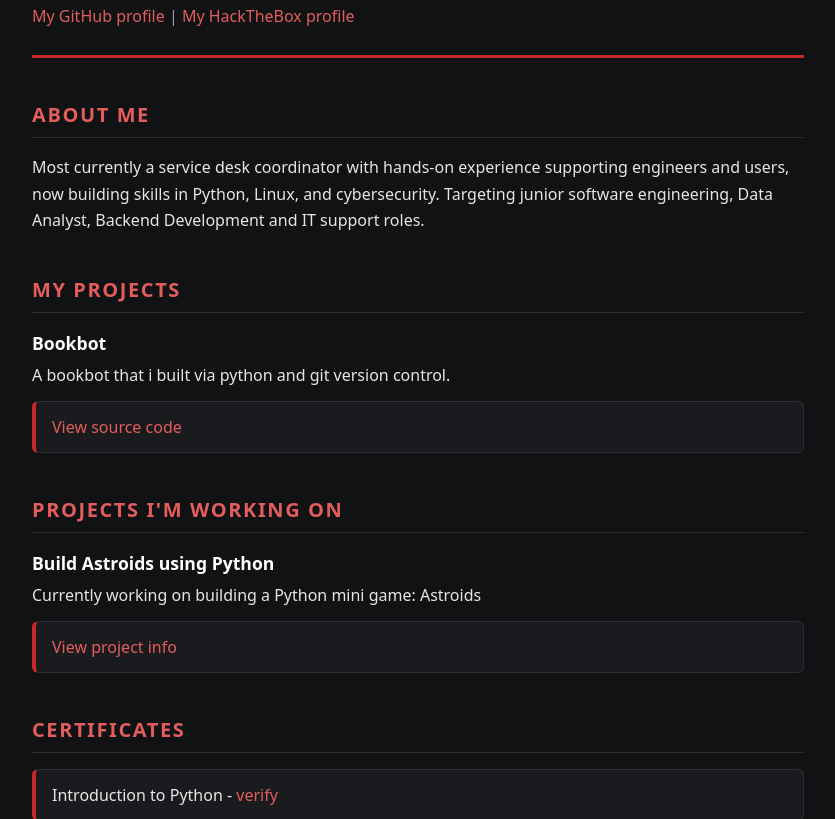
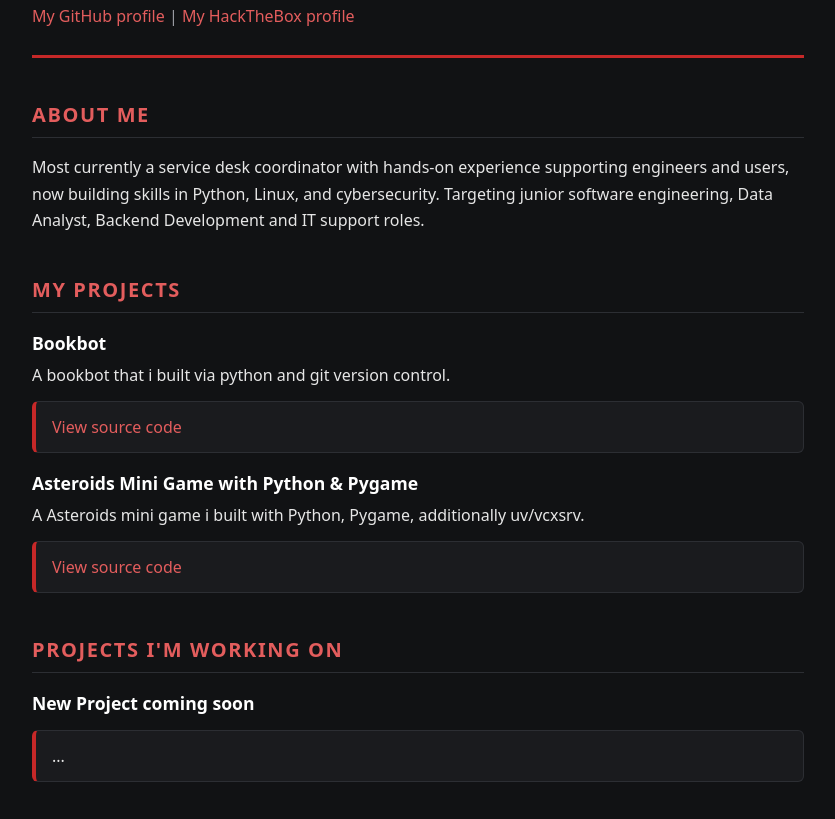
Before and after one commit to re-vik-sys/scott-lakkinen, a plain HTML site: page index.html in a window 1280 px wide. Shown: the part 155-974 px from the top of the page, without its empty margins (222-1057 px from the left). Drawn offline with Linux system fonts and the light colour scheme.

Commit message:
updated portfolio

```diff
--- a/index.html
+++ b/index.html
@@ -134,14 +134,20 @@
     <ul>
       <li><a href="https://github.com/re-vik-sys/bookbot">View source code</a></li>
     </ul>
+
+    <h3>Asteroids Mini Game with Python & Pygame</h3>
+    <p>A Asteroids mini game i built with Python, Pygame, additionally uv/vcxsrv.</p>
+    <ul>
+         <li><a href="https://github.com/re-vik-sys/Asteroids">View source code</a></li>
+    </ul>
   </section>
 
   <section>
     <h2>Projects I'm working on</h2>
-    <h3>Build Astroids using Python</h3>
-    <p>Currently working on building a Python mini game: Astroids</p>
+    <h3>New Project coming soon</h3>
+    <p></p>
     <ul>
-      <li><a href="https://www.boot.dev/courses/build-asteroids-python">View project info</a></li>
+      <li>...</li>
     </ul>
 
   </section>
@@ -150,6 +156,7 @@
     <h2>Certificates</h2>
     <ul>
       <li>Introduction to Python - <a href="bootdev_certificate_Intro_to_python.png">verify</a></li>
+      <li>Build Asteroids using Python and Pygame - <a href="Build_Asteroids_using_Python_and_Pygame.png">verify</a></li>
       <li>Learn Linux - <a href="bootdev_certificate_Learn_Linux.png">verify</a></li>
       <li>Build a Bookbot in python certificate - <a href="bootdev_certificate_Build_Bookbot.png">verify</a></li>
       <li>Learn Git - <a href="bootdev_certificate_Learn_Git.png">verify</a></li>
```
